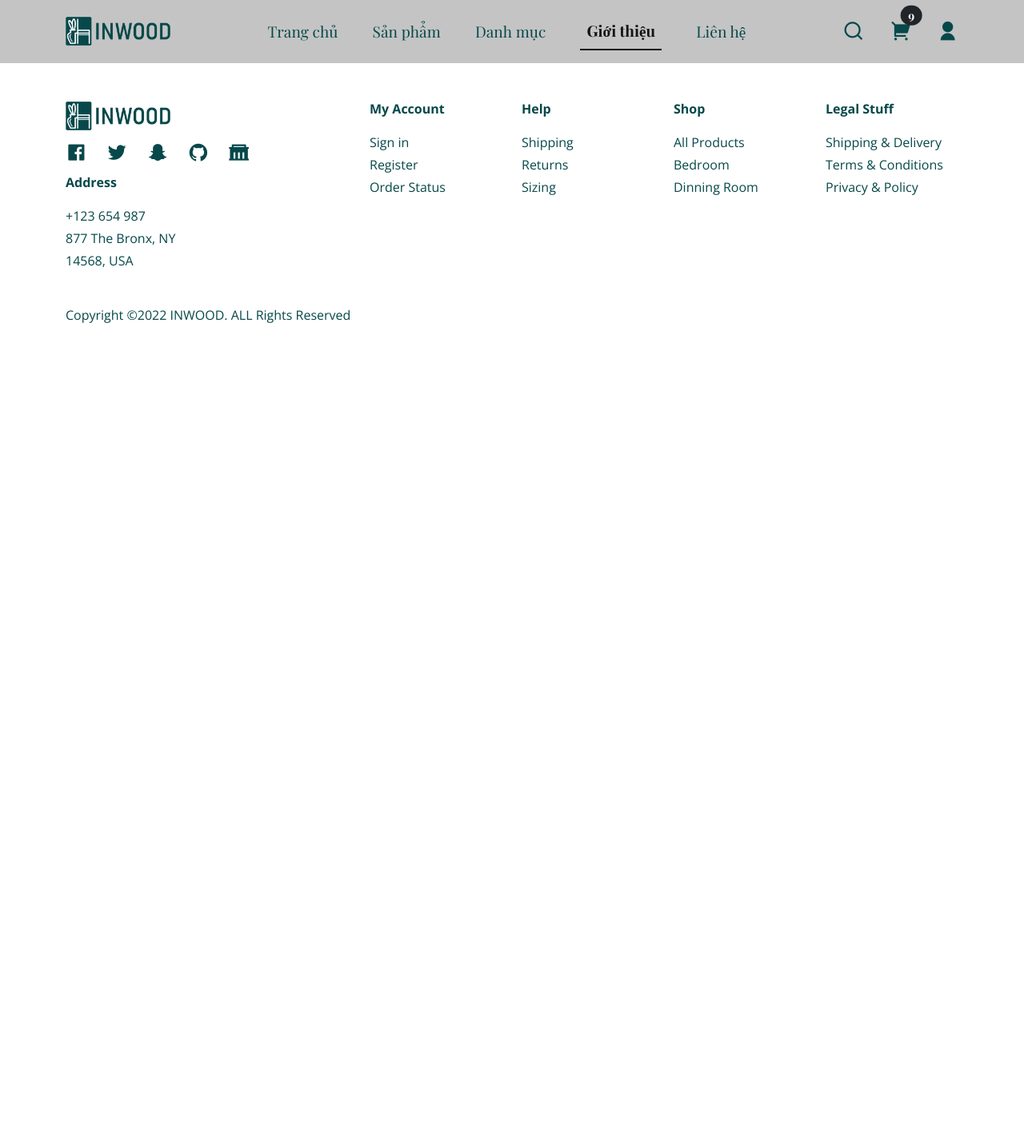
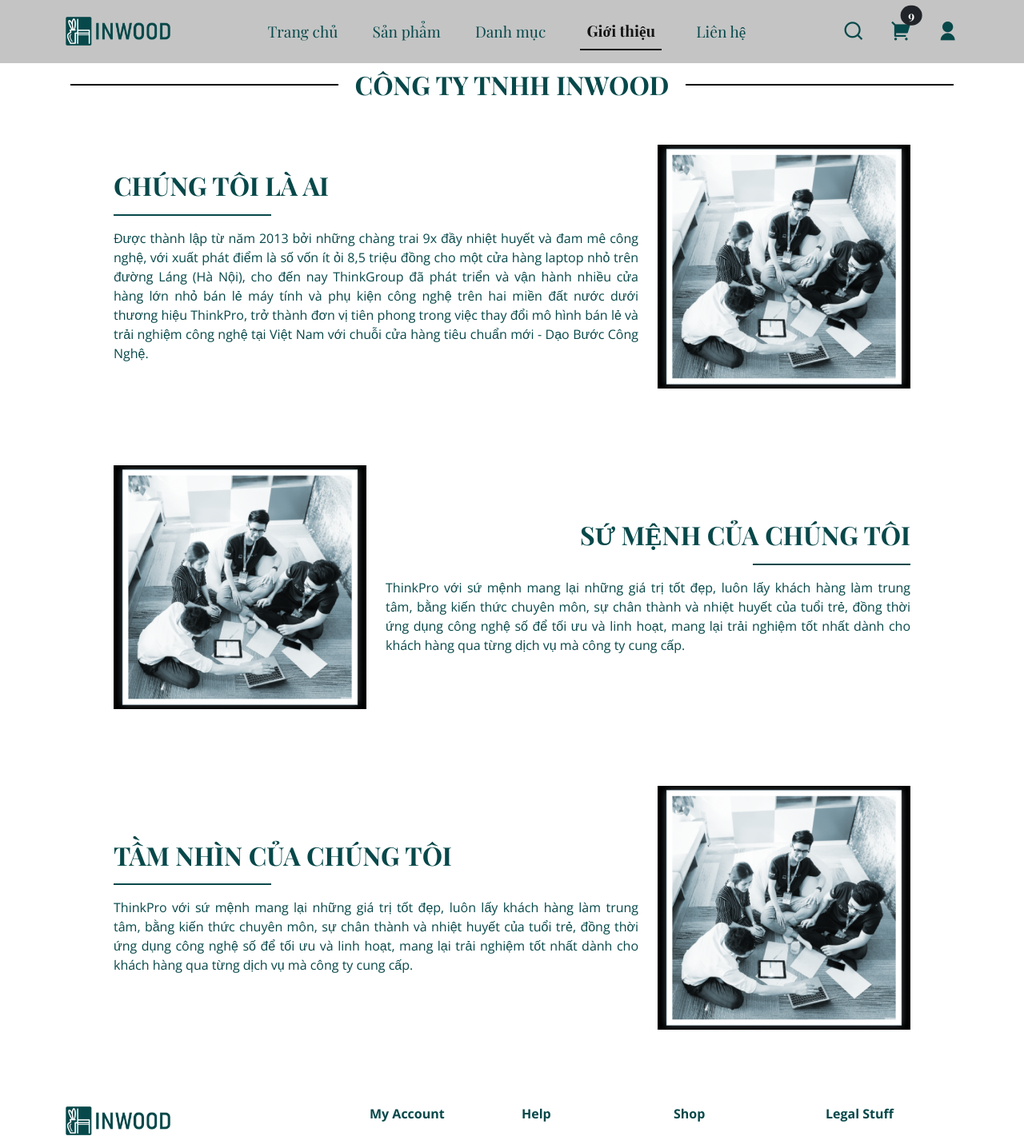
Before and after one commit to phucnh20521768/GoodSman, a React (Create React App) app: page /about in a window 1280 px wide. Shown: the top 1426 px of the page at 80% size. Before the commit the page ends 800 px from the top, so only its background shows below. Built offline with nearby package versions, Linux system fonts and the light colour scheme; a web font is replaced by a local one.

Commit message:
about page

```diff
--- /dev/null
+++ b/src/pages/About.jsx
@@ -0,0 +1,55 @@
+import React from 'react'
+import { Col, Container, Row } from "react-bootstrap";
+import "../styles/about.css";
+import group from '../assets/images/group.png'
+function About() {
+
+
+    return (
+        <Container>
+            <div className="d-flex justify-content-around align-items-center" >
+                <hr id='l1' className='line-header' />
+                <h1 className='p-2 fw-bold'>CÔNG TY TNHH INWOOD</h1>
+                <hr id='l2' className='line-header' />
+            </div>
+            <Container>
+                <div className='p-5 align-items-center row'>
+                    <div className='col-md-8'>
+                        <h1 className='fw-bold'>CHÚNG TÔI LÀ AI</h1>
+                        <hr className='line-content' />
+                        <p className='text-justify'>Được thành lập từ năm 2013 bởi những chàng trai 9x đầy nhiệt huyết và đam mê công nghệ, với xuất phát điểm là số vốn ít ỏi 8,5 triệu đồng cho một cửa hàng laptop nhỏ trên đường Láng (Hà Nội), cho đến nay ThinkGroup đã phát triển và vận hành nhiều cửa hàng lớn nhỏ bán lẻ máy tính và phụ kiện công nghệ trên hai miền đất nước dưới thương hiệu ThinkPro, trở thành đơn vị tiên phong trong việc thay đổi mô hình bán lẻ và trải nghiệm công nghệ tại Việt Nam với chuỗi cửa hàng tiêu chuẩn mới - Dạo Bước Công Nghệ.
+                        </p>
+                    </div>
+                    <div className='col-md-4'>
+                        <img className='img-fluid' src={group} />
+                    </div>
+                </div>
+                <div className='p-5 align-items-center row'>
+                    <div className='col-md-4'>
+                        <img className='img-fluid' src={group} />
+                    </div>
+                    <div className='col-md-8'>
+                        <h1 className='text-end fw-bold'>SỨ MỆNH CỦA CHÚNG TÔI</h1>
+                        <hr className='line-content align-end' />
+                        <p className='text-justify'>ThinkPro với sứ mệnh mang lại những giá trị tốt đẹp, luôn lấy khách hàng làm trung tâm, bằng kiến thức chuyên môn, sự chân thành và nhiệt huyết của tuổi trẻ, đồng thời ứng dụng công nghệ số để tối ưu và linh hoạt, mang lại trải nghiệm tốt nhất dành cho khách hàng qua từng dịch vụ mà công ty cung cấp.
+                        </p>
+                    </div>
+
+                </div>
+                <div className='p-5 align-items-center row'>
+                    <div className='col-md-8'>
+                        <h1 className='fw-bold'>TẦM NHÌN CỦA CHÚNG TÔI</h1>
+                        <hr className='line-content' />
+                        <p className='text-justify'>ThinkPro với sứ mệnh mang lại những giá trị tốt đẹp, luôn lấy khách hàng làm trung tâm, bằng kiến thức chuyên môn, sự chân thành và nhiệt huyết của tuổi trẻ, đồng thời ứng dụng công nghệ số để tối ưu và linh hoạt, mang lại trải nghiệm tốt nhất dành cho khách hàng qua từng dịch vụ mà công ty cung cấp.
+                        </p>
+                    </div>
+                    <div className='col-md-4'>
+                        <img className='img-fluid' src={group} />
+                    </div>
+                </div>
+            </Container>
+        </Container>
+    )
+}
+
+export default About
--- a/src/routers/Routers.js
+++ b/src/routers/Routers.js
@@ -6,6 +6,7 @@ import Cart from '../pages/Cart'
 import Checkout from '../pages/Checkout'
 import ProductDetails from '../pages/ProductDetails'
 import Products from '../pages/Products'
+import About from '../pages/About'
 
 function Routers() {
   return (
@@ -16,6 +17,7 @@ function Routers() {
       <Route path='products' element={<Products />} />
       <Route path='checkout' element={<Checkout />} />
       <Route path='products/:id' element={<ProductDetails />} />
+      <Route path='about' element={<About />} />
     </Routes>
   )
 }
--- /dev/null
+++ b/src/styles/about.css
@@ -0,0 +1,29 @@
+.title {
+    padding-top: 1rem;
+}
+
+.line-header, .line-content {
+    width: 30%;
+    height: 2px;
+    border-width: 0;
+    opacity: 1;
+}
+
+.line-header {
+    color: black;
+    background-color: black;
+}
+
+.line-content {
+    color: #07484A;
+    background-color: #07484A;
+}
+
+.align-end {
+    text-align: right;
+    margin-left: auto;
+}
+
+.text-justify {
+    text-align: justify;
+}
```
Also changed, not shown: src/assets/images/group.png (added).
